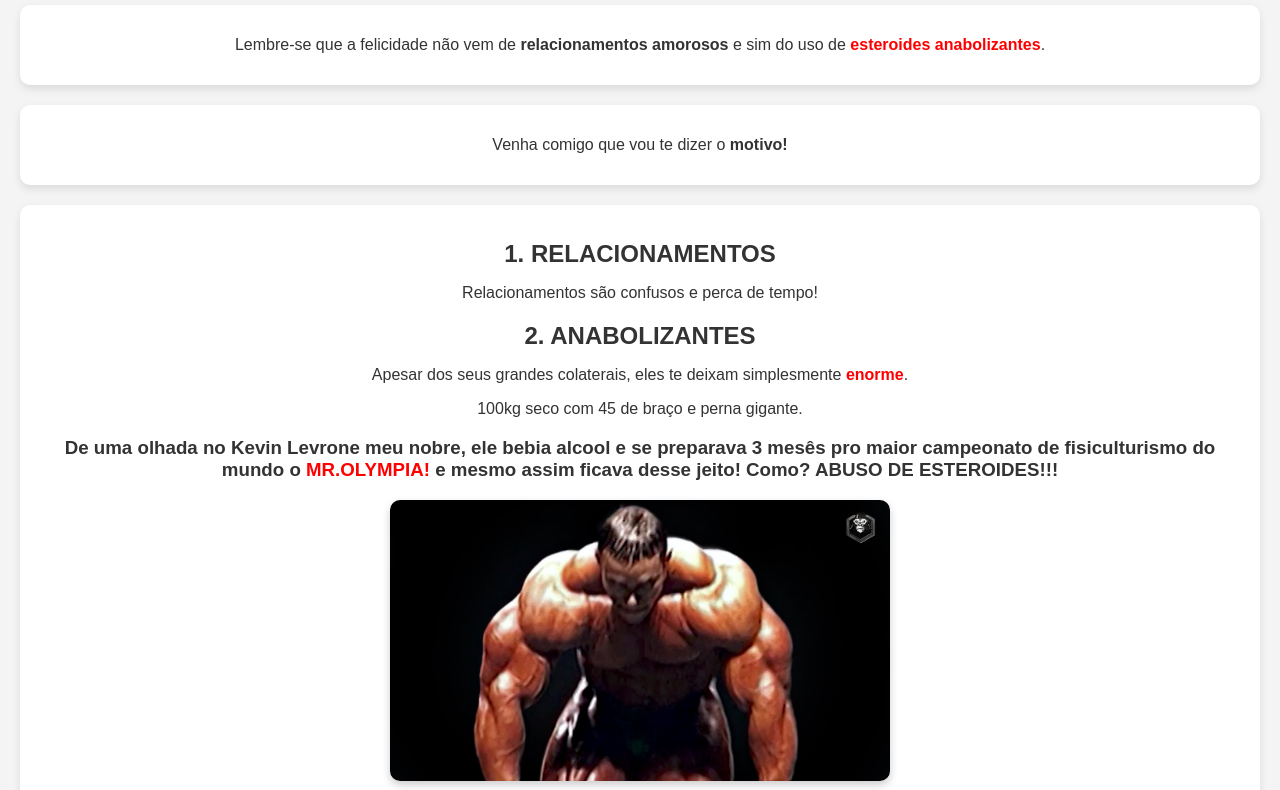
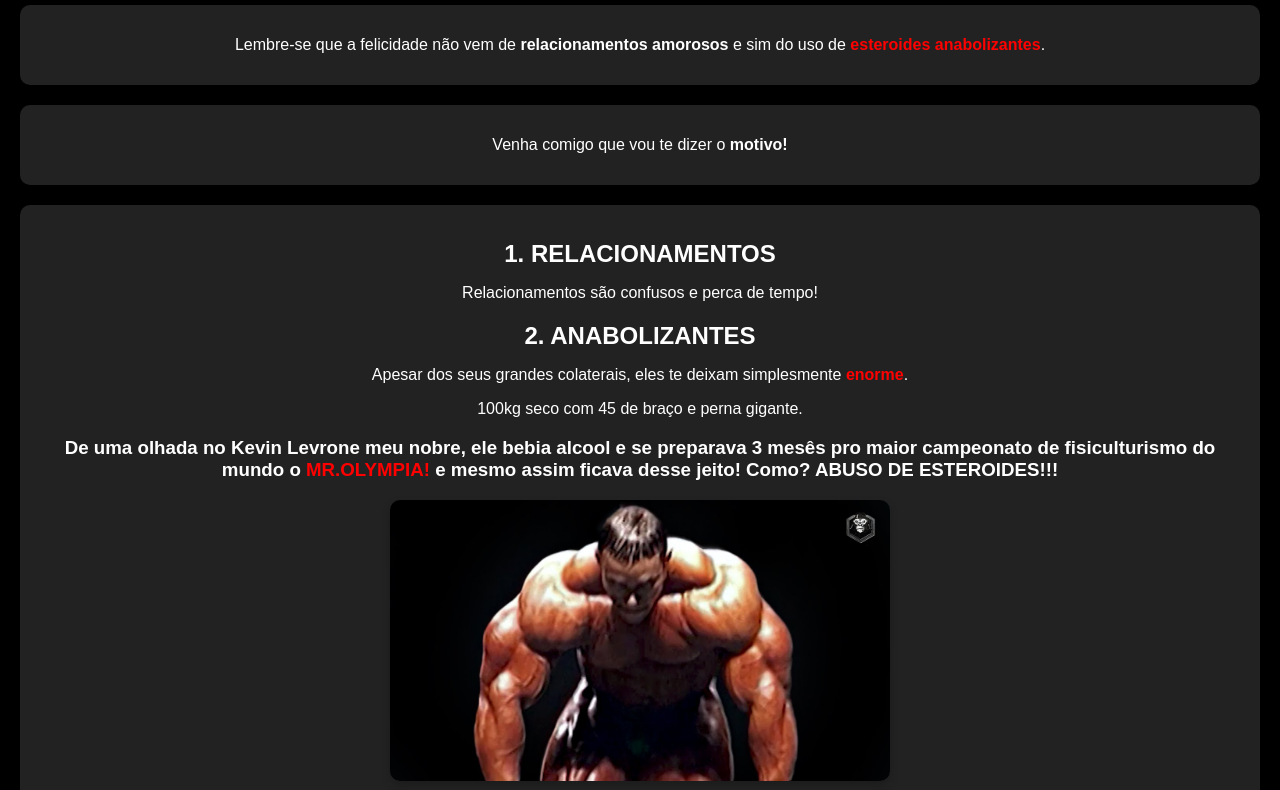
Before and after one commit to Cozyvfx/Teste, a plain HTML site: page index.html in a window 1280 px wide. Shown: the part 93-883 px from the top of the page. Drawn offline with Linux system fonts and the light colour scheme.

Commit message:
Update index.html

```diff
--- a/index.html
+++ b/index.html
@@ -9,8 +9,8 @@
             font-family: Arial, sans-serif;
             margin: 0;
             padding: 20px;
-            background-color: #f4f4f4;
-            color: #333;
+            background-color: #000;
+            color: #fff;
             text-align: center;
         }
 
@@ -30,9 +30,9 @@
         section {
             margin-bottom: 20px;
             padding: 15px;
-            background-color: white;
+            background-color: #222;
             border-radius: 10px;
-            box-shadow: 0 4px 8px rgba(0,0,0,0.1); /* Corrigido */
+            box-shadow: 0 4px 8px rgba(0,0,0,0.1);
         }
 
         /* 🌟 Responsividade 🌟 */
```
